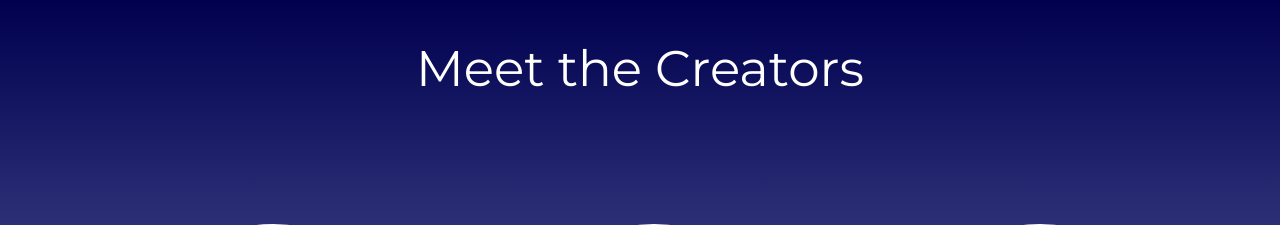
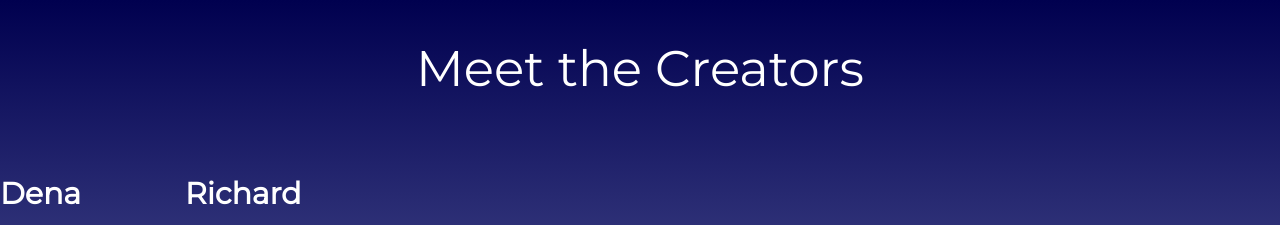
Before and after one commit to rrrliu/campus-social-network, a Python web app: template templates/aboutUs.html in a window 1280 px wide; the page is wider, and only the part inside the window is pictured. Shown: the top 225 px of that part. Run offline with Jinja, Linux system fonts and the light colour scheme; the template is opened without the code that fills it, so the values that code supplies are empty.

Commit message:
about us names

```diff
--- a/stylesheets/aboutus.css
+++ b/stylesheets/aboutus.css
@@ -36,8 +36,8 @@
   color: white;
 }
 
-#circle {
-  margin-left: 80px;
+#Richard {
+  /* margin-left: 75px; */
   width: 300px;
   height: 300px;
   border-radius: 50%;
@@ -47,16 +47,16 @@
   /* text-align: center; */
   /*background: #b6ffff;*/
   border: 3px solid white;
-  /* position: relative;
+  position: relative;
   top: 50px;
-  left:50px; */
-  /* display: inline-block; */
+  left:50px;
+  display: inline-block;
   flex: 1;
 
 }
 
-#circle2 {
-  margin-left: 75px;
+#Dena {
+  /* margin-left: 75px; */
   width: 300px;
   height: 300px;
   border-radius: 50%;
@@ -65,14 +65,14 @@
   line-height: 350px;
   /* text-align: center; */
   border: 3px solid white;
-  /* position: relative;
+  position: relative;
   top: 50px;
-  left:50px; */
-  /* display: inline-block; */
+  left:150px;
+  display: inline-block;
   flex: 1;
 }
-#circle3 {
-  margin-left: 80px;
+#Moises {
+  /* margin-left: 75px; */
   width: 300px;
   height: 300px;
   border-radius: 50%;
@@ -81,14 +81,73 @@
   line-height: 350px;
   /* text-align: center; */
   border: 3px solid white;
-  /* position: relative;
+  position: relative;
   top: 50px;
-  left:50px; */
-  /* display:inline-block; */
+  left:250px;
+  display:inline-block;
   flex: 1;
 }
 
-.circles {
+#nameDena {
+    color:white;
+    font-size: 30px;
+    /* height: 100px; */
+    /* margin: 0px; */
+    /* padding-top: 3%; */
+    text-align: center;
+    width: 100%;
+    font-family: 'Montserrat', sans-serif;
+    position: absolute;
+    top:150px;
+    right: 0px;
+    display: inline-block;
+    flex: 1;
+    display: inline-flex;
+
+
+}
+
+#nameMoises {
+  color:white;
+  font-size: 30px;
+  /* height: 100px; */
+  /* margin: 0px; */
+  /* padding-top: 3%; */
+  text-align: right;
+  width: 100%;
+  font-family: 'Montserrat', sans-serif;
+  position: absolute;
+  top:150px;
+  right: 200px;
+  display: inline-block;
+  display: inline-flex;
+  flex: 1;
+
+
+
+}
+
+#nameRichard {
+  color:white;
+  font-size: 30px;
+  /* height: 100px; */
+  /* margin: 0px; */
+  /* padding-top: 3%; */
+  text-align: left;
+  width: 100%;
+  font-family: 'Montserrat', sans-serif;
+  position: absolute;
+  top:150px;
+  left: 185px;
+  display: inline-block;
+  display: inline-flex;
+  flex: 1;
+
+
+
+}
+
+.pics {
   display: inline-flex;
   list-style-type: none;
   text-decoration: none;
--- a/templates/aboutUs.html
+++ b/templates/aboutUs.html
@@ -1,7 +1,7 @@
 <!DOCTYPE html>
 <html lang="en" dir="ltr">
-<link rel="stylesheet" href="stylesheets/aboutus.css">
-<link href="https://fonts.googleapis.com/css?family=Montserrat" rel="stylesheet">
+<!-- <link rel="stylesheet" href="stylesheets/aboutus.css">
+<link href="https://fonts.googleapis.com/css?family=Montserrat" rel="stylesheet"> -->
   <head>
     <meta charset="utf-8">
     <link rel="stylesheet" href="stylesheets/aboutus.css">
@@ -10,13 +10,23 @@
   </head>
   <body>
     <h1 id='header'> Meet the Creators</h1>
-  <ul class='circles'>
-  <li>  <p id="circle"></p> </li>
-  <li>  <p id="circle2"></p> </li>
-  <li>  <p  id="circle3"></p> </li>
+    <div>
+      <h2 id='nameRichard'> Richard</h2>
+    </div>
+    <div>
+      <h2 id='nameDena'> Dena</h2>
+    </div>
+    <div>
+      <h2 id='nameMoises'> Moises</h2>
+    </div>
+
 </ul>
+  <ul class='pics'>
+  <li> <img id="Richard" src= "https://bit.ly/2Kif3jG" alt="Richard"></li>
+  <li>  <img id="Dena" src="https://bit.ly/2O4IZlU" alt="Dena"></li>
+  <li>  <img  id="Moises" src= "https://bit.ly/2v9p3qS"alt= "Moises"></li>
 
-
+</ul>
 
   </body>
 </html>
```
